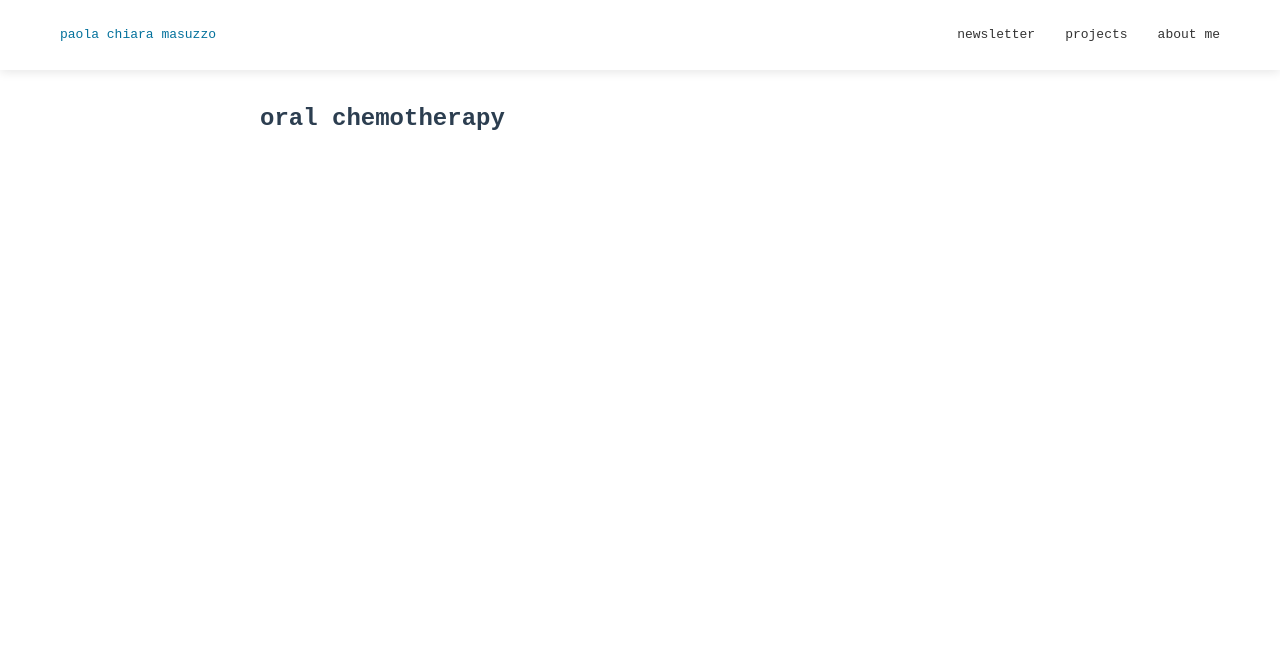
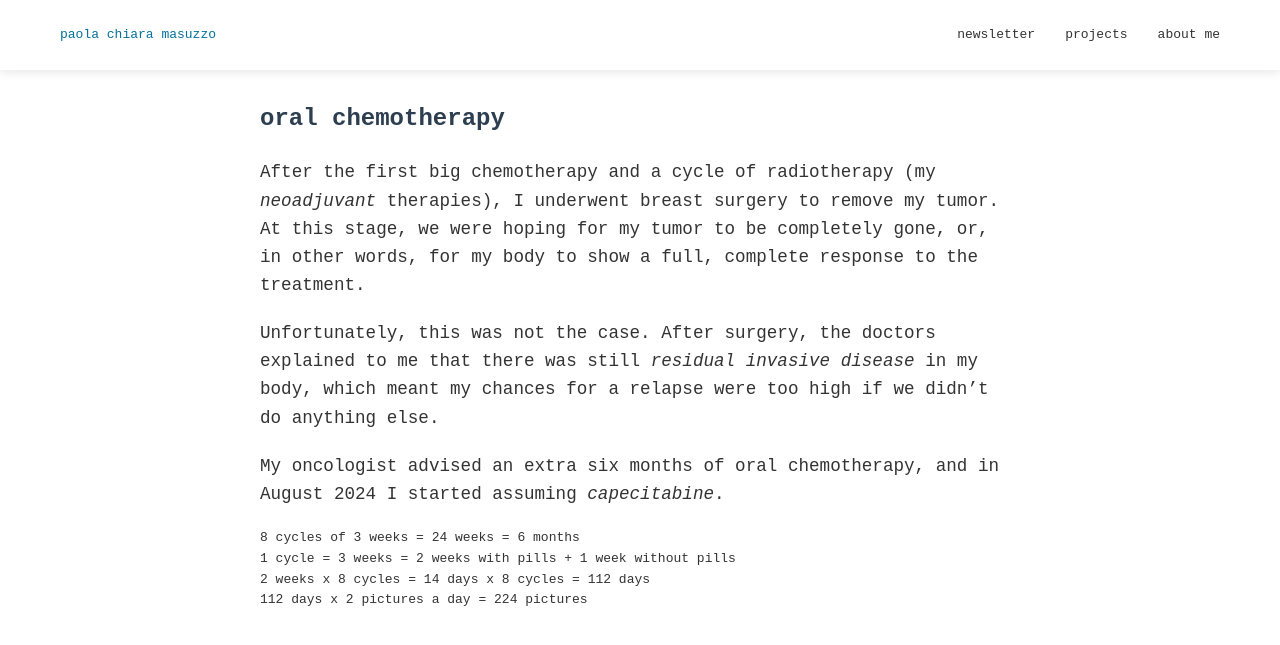
Before and after one commit to pcmasuzzo/pcmasuzzo.github.io, a Jekyll site: the page built from pages/cancer/chemo-pills.md, in a window 1280 px wide and 900 px high. Shown: the top 645 px of the window. Built offline with Jekyll 4.4.1, drawn with Linux system fonts in a browser that asks for light colours.

Commit message:
chemopills

````diff
--- a/pages/cancer/chemo-pills.md
+++ b/pages/cancer/chemo-pills.md
@@ -5,3 +5,15 @@ permalink: /pages/cancer/chemo-pills/
 ---
 
 ### oral chemotherapy
+After the first big chemotherapy and a cycle of radiotherapy (my _neoadjuvant_ therapies), I underwent breast surgery to remove my tumor. At this stage, we were hoping for my tumor to be completely gone, or, in other words, for my body to show a full, complete response to the treatment.
+
+Unfortunately, this was not the case. After surgery, the doctors explained to me that there was still _residual invasive disease_ in my body, which meant my chances for a relapse were too high if we didn't do anything else.
+
+My oncologist advised an extra six months of oral chemotherapy, and in August 2024 I started assuming _capecitabine_.
+
+```
+8 cycles of 3 weeks = 24 weeks = 6 months
+1 cycle = 3 weeks = 2 weeks with pills + 1 week without pills
+2 weeks x 8 cycles = 14 days x 8 cycles = 112 days
+112 days x 2 pictures a day = 224 pictures
+```
````
Also changed, not shown: pages/cancer/tumor-size.md (+2 -2 lines).
